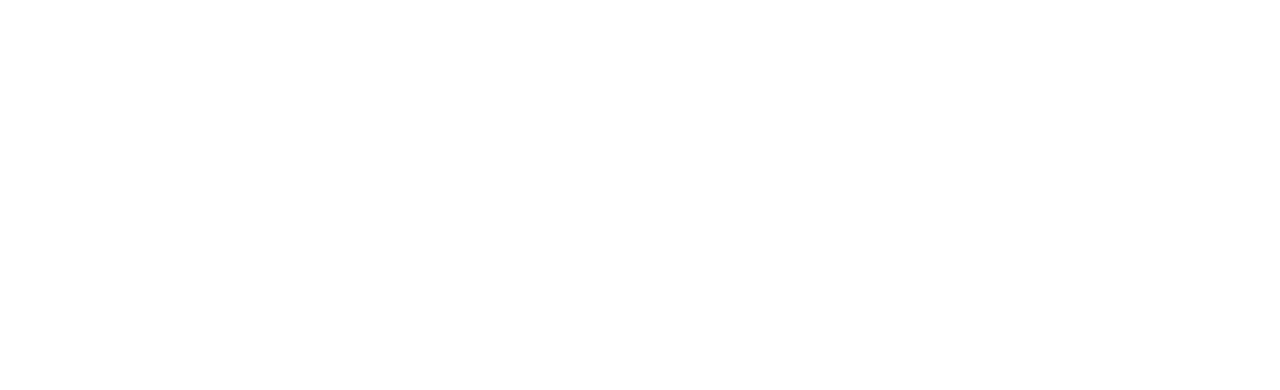
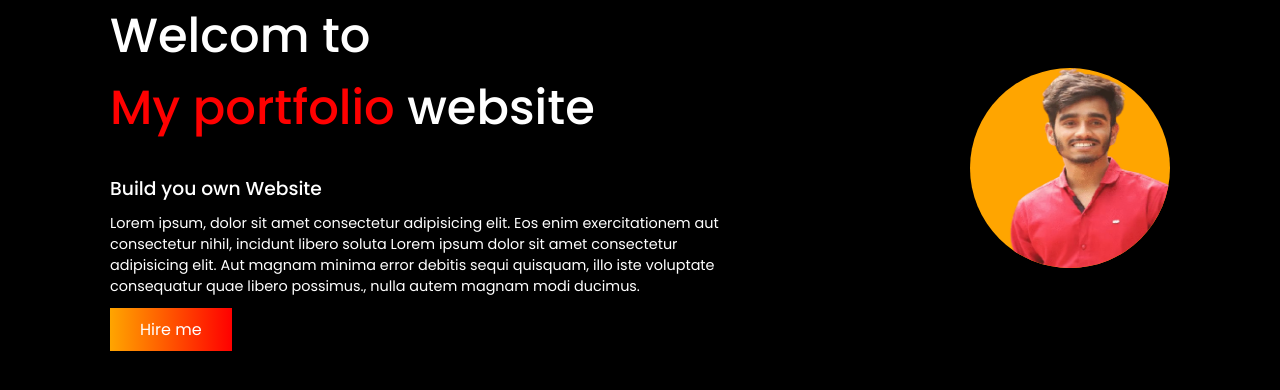
Before and after one commit to PalashDas11/Developer-portfolio, a plain HTML site: page index.html in a window 1280 px wide. Drawn offline with Linux system fonts and the light colour scheme.

Commit message:
new change

```diff
--- a/index.html
+++ b/index.html
@@ -1,12 +1,31 @@
 <!DOCTYPE html>
 <html lang="en">
+
 <head>
     <meta charset="UTF-8">
     <meta http-equiv="X-UA-Compatible" content="IE=edge">
     <meta name="viewport" content="width=device-width, initial-scale=1.0">
     <title>My personal portfolio</title>
+    <link rel="preconnect" href="https://fonts.googleapis.com">
+    <link rel="preconnect" href="https://fonts.gstatic.com" crossorigin>
+    <link href="https://fonts.googleapis.com/css2?family=Poppins:wght@300;400;500;600;700;800;900&display=swap"
+        rel="stylesheet">
+    <link rel="stylesheet" href="style.css">
 </head>
+
 <body>
+    <section id="hero-section">
+        <div class="hero-section">
+            <h1>Welcom to </h1>
+            <h1><span class="extra-color">My portfolio </span> website</h1>
+            <h3>Build you own Website</h3>
+            <p>Lorem ipsum, dolor sit amet consectetur adipisicing elit. Eos enim exercitationem aut consectetur nihil, incidunt libero soluta Lorem ipsum dolor sit amet consectetur adipisicing elit. Aut magnam minima error debitis sequi quisquam, illo iste voluptate consequatur quae libero possimus., nulla autem magnam modi ducimus.</p>
+            <a href="#" class="btn">Hire me</a>
+        </div>
+        <div>
+            <img src="image/first-removebg-preview.png" >
+        </div>
+    </section>
+</body>
 
-</body>
 </html>
--- a/style.css
+++ b/style.css
@@ -0,0 +1,53 @@
+*{
+    margin: 0px;
+    padding: 0px;
+    box-sizing: border-box;
+
+}
+body{
+    font-family: 'Poppins', sans-serif;
+    background-color: black;
+}
+h1,h2,h3,h4,h5,span,p{
+    color: white;
+}
+ .btn{
+     color: white;
+     text-decoration: none;
+     background:linear-gradient(to right,orange,red);
+     padding: 10px 30px;
+ }
+ .extra-color{
+     color: red;
+ }
+#hero-section{
+    display: flex;
+    justify-content: space-around;
+    align-items: center;
+
+
+}
+.hero-section{
+    width: 50%;
+
+}
+.hero-section h1{
+    font-size: 3rem;
+    font-weight: 500;
+
+}
+.hero-section h3{
+    font-weight: 500;
+    margin-top: 30px;
+    margin-bottom: 10px;
+}
+.hero-section p{
+    font-size: .9rem;
+    margin-bottom: 20px;
+}
+div img {
+    width: 200px;
+    height: 200px;
+    border-radius:100%;
+    background-color:orange;
+}
```
Also changed, not shown: image/first-removebg-preview.png (added).
